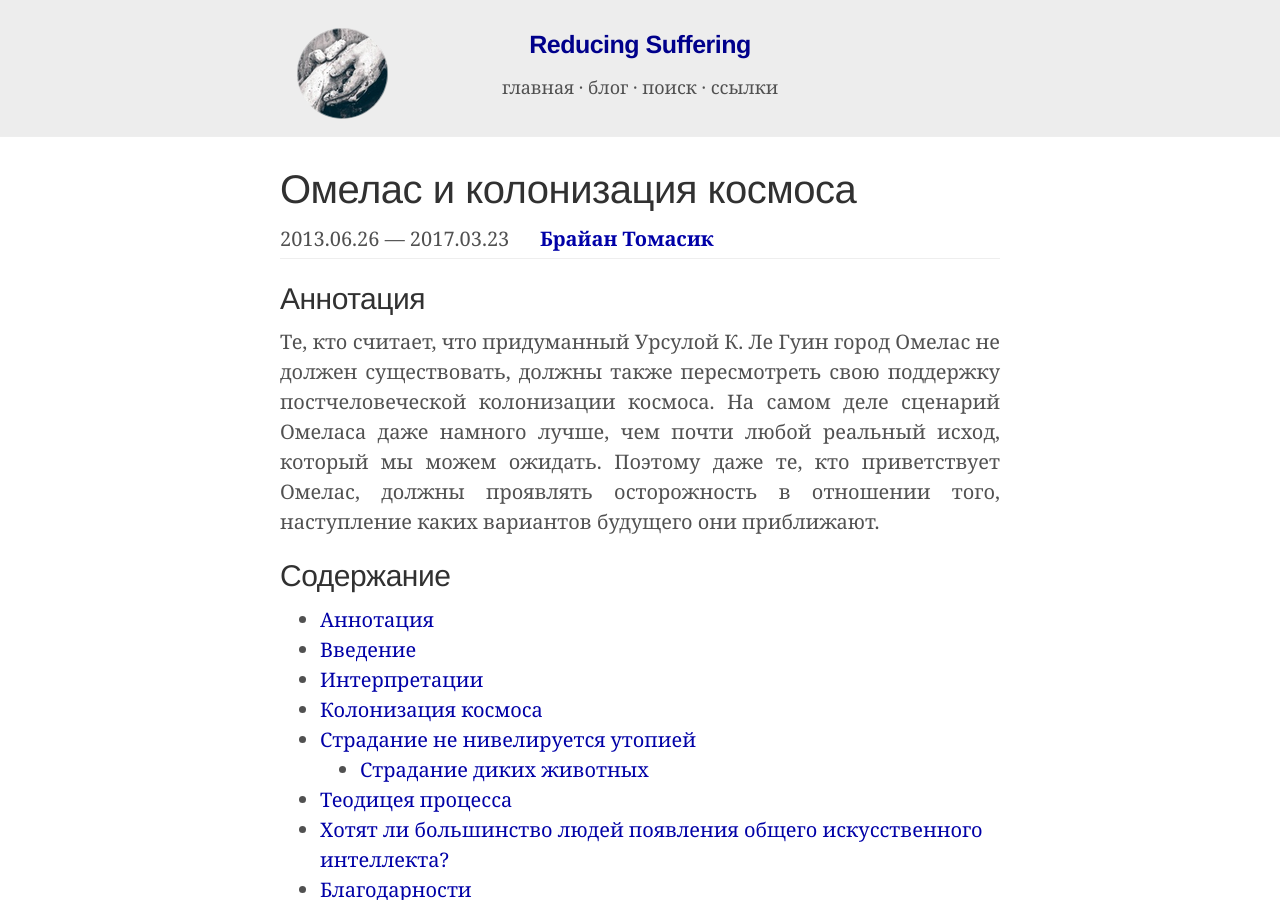
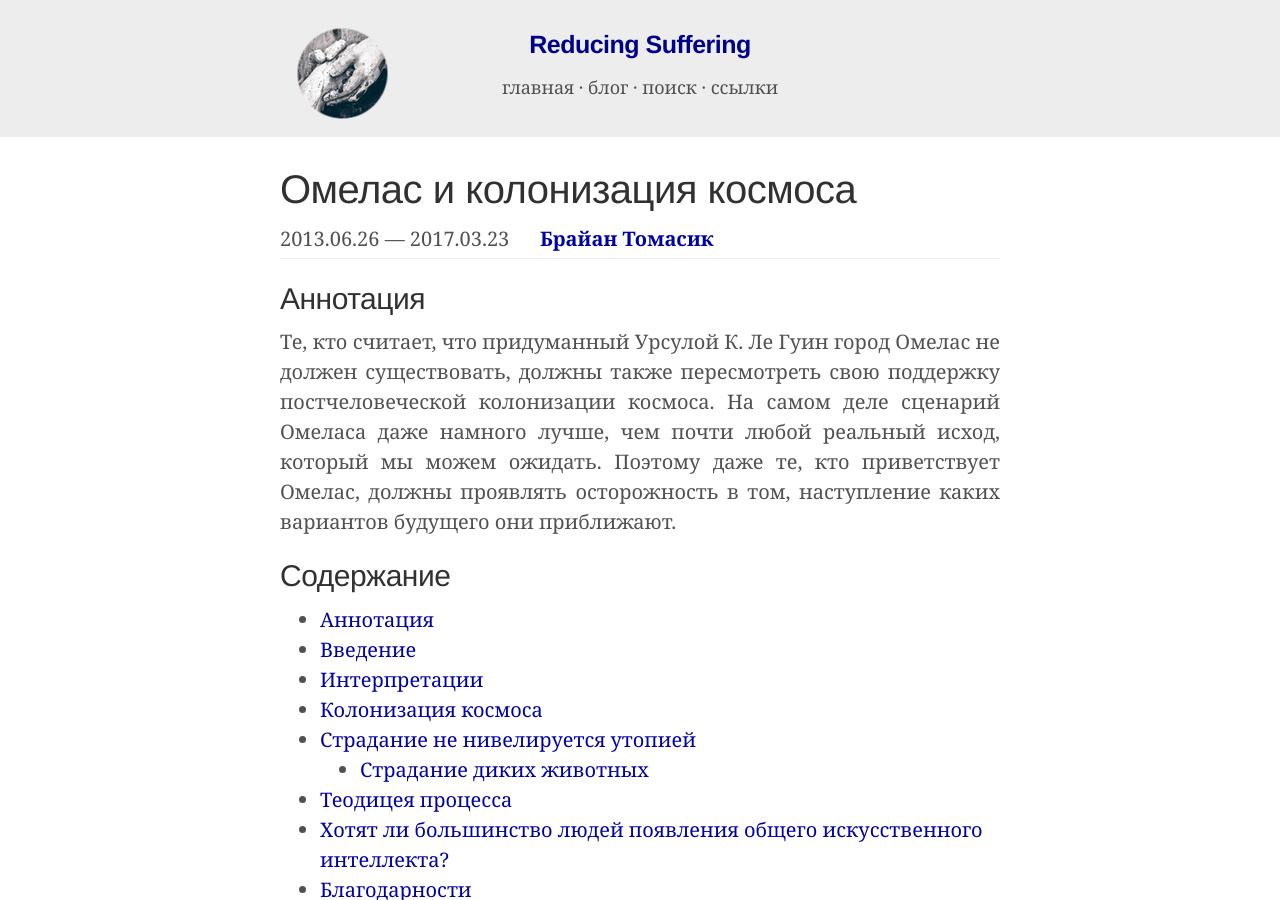
Before and after one commit to ReducingSuffering/reducingsuffering.github.io, a Jekyll site: the page built from _articles/brian-tomasik-omelas-and-space-colonization.md, in a window 1280 px wide and 900 px high. Built offline with Jekyll 4.4.1, drawn with Linux system fonts in a browser that asks for light colours.

Commit message:
Update brian-tomasik-omelas-and-space-colonization.md

```diff
--- a/_articles/brian-tomasik-omelas-and-space-colonization.md
+++ b/_articles/brian-tomasik-omelas-and-space-colonization.md
@@ -12,7 +12,7 @@ original_date:
 ---
 <h2 id="1">Аннотация</h2>
 
-Те, кто считает, что придуманный Урсулой К. Ле Гуин город Омелас не должен существовать, должны также пересмотреть свою поддержку постчеловеческой колонизации космоса. На самом деле сценарий Омеласа даже намного лучше, чем почти любой реальный исход, который мы можем ожидать. Поэтому даже те, кто приветствует Омелас, должны проявлять осторожность в отношении того, наступление каких вариантов будущего они приближают.
+Те, кто считает, что придуманный Урсулой К. Ле Гуин город Омелас не должен существовать, должны также пересмотреть свою поддержку постчеловеческой колонизации космоса. На самом деле сценарий Омеласа даже намного лучше, чем почти любой реальный исход, который мы можем ожидать. Поэтому даже те, кто приветствует Омелас, должны проявлять осторожность в том, наступление каких вариантов будущего они приближают.
 
 ## Содержание
 
```
